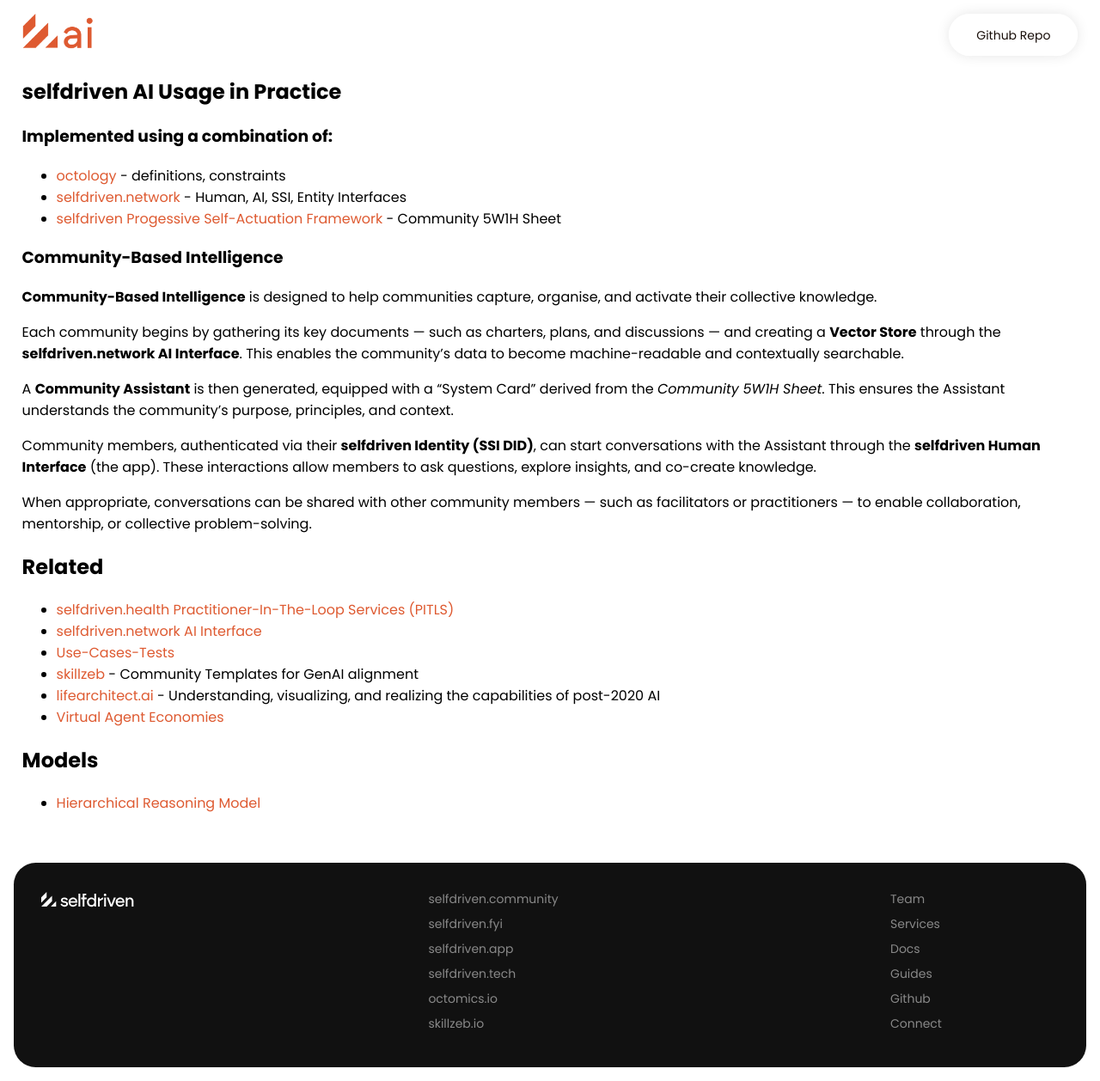
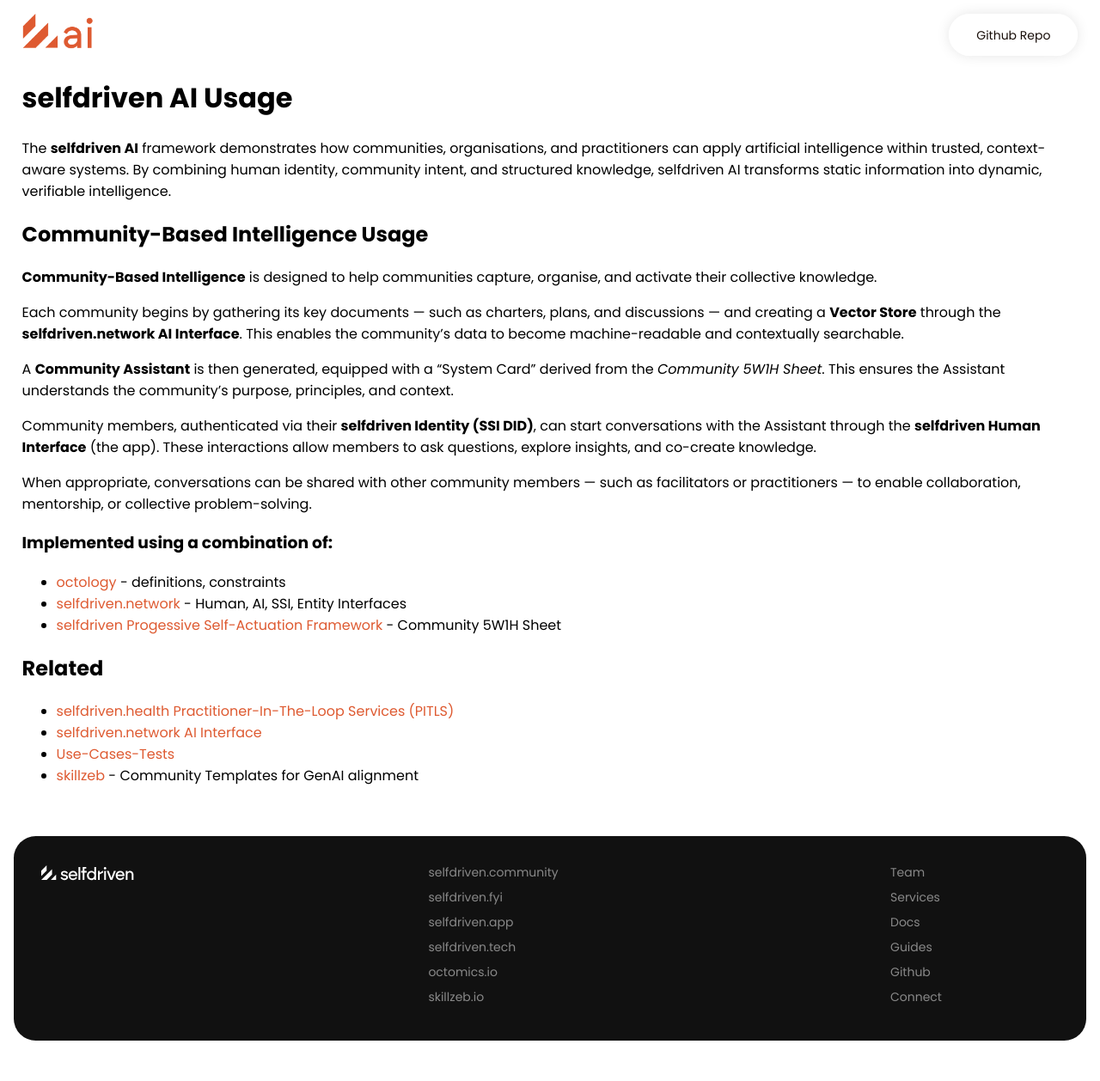
Before and after one commit to selfdriven-foundation/selfdriven-ai, a Jekyll site: the page built from docs/pages/usage.md, in a window 1280 px wide. Shown: the whole page at 86% size. Built offline with Jekyll 4.4.1, drawn with Linux system fonts in a browser that asks for light colours; after the commit the page ends 1227 px from its top, so only the background shows below that.

Commit message:
Update usage.md

```diff
--- a/docs/pages/usage.md
+++ b/docs/pages/usage.md
@@ -4,14 +4,11 @@
 permalink: /usage/
 ---
 
-## selfdriven AI Usage in Practice
+# selfdriven AI Usage
 
-### Implemented using a combination of:
-- [octology](https://octology.io/) - definitions, constraints
-- [selfdriven.network](https://selfdriven.network/) - Human, AI, SSI, Entity Interfaces
-- [selfdriven Progessive Self-Actuation Framework](https://onboarding.selfdriven.foundation/framework/) - Community 5W1H Sheet
+The **selfdriven AI** framework demonstrates how communities, organisations, and practitioners can apply artificial intelligence within trusted, context-aware systems. By combining human identity, community intent, and structured knowledge, selfdriven AI transforms static information into dynamic, verifiable intelligence.
 
-### Community-Based Intelligence
+## Community-Based Intelligence Usage
 
 **Community-Based Intelligence** is designed to help communities capture, organise, and activate their collective knowledge.
 
@@ -23,13 +20,13 @@
 
 When appropriate, conversations can be shared with other community members — such as facilitators or practitioners — to enable collaboration, mentorship, or collective problem-solving.
 
+### Implemented using a combination of:
+- [octology](https://octology.io/) - definitions, constraints
+- [selfdriven.network](https://selfdriven.network/) - Human, AI, SSI, Entity Interfaces
+- [selfdriven Progessive Self-Actuation Framework](https://onboarding.selfdriven.foundation/framework/) - Community 5W1H Sheet
+
 ## Related
 - [selfdriven.health Practitioner-In-The-Loop Services (PITLS)](https://www.selfdriven.health/practitioner-in-the-loop-services/)
 - [selfdriven.network AI Interface](https://selfdriven.network/ai-interface/)
 - [Use-Cases-Tests](https://github.com/selfdriven-foundation/selfdriven-ai/tree/main/research/use-case-tests)
 - [skillzeb](https://skillseb.io) - Community Templates for GenAI alignment
-- [lifearchitect.ai](https://lifearchitect.ai) - Understanding, visualizing, and realizing the capabilities of post-2020 AI
-- [Virtual Agent Economies](https://arxiv.org/html/2509.10147v1)
-
-## Models
-- [Hierarchical Reasoning Model](https://github.com/sapientinc/HRM)
```
